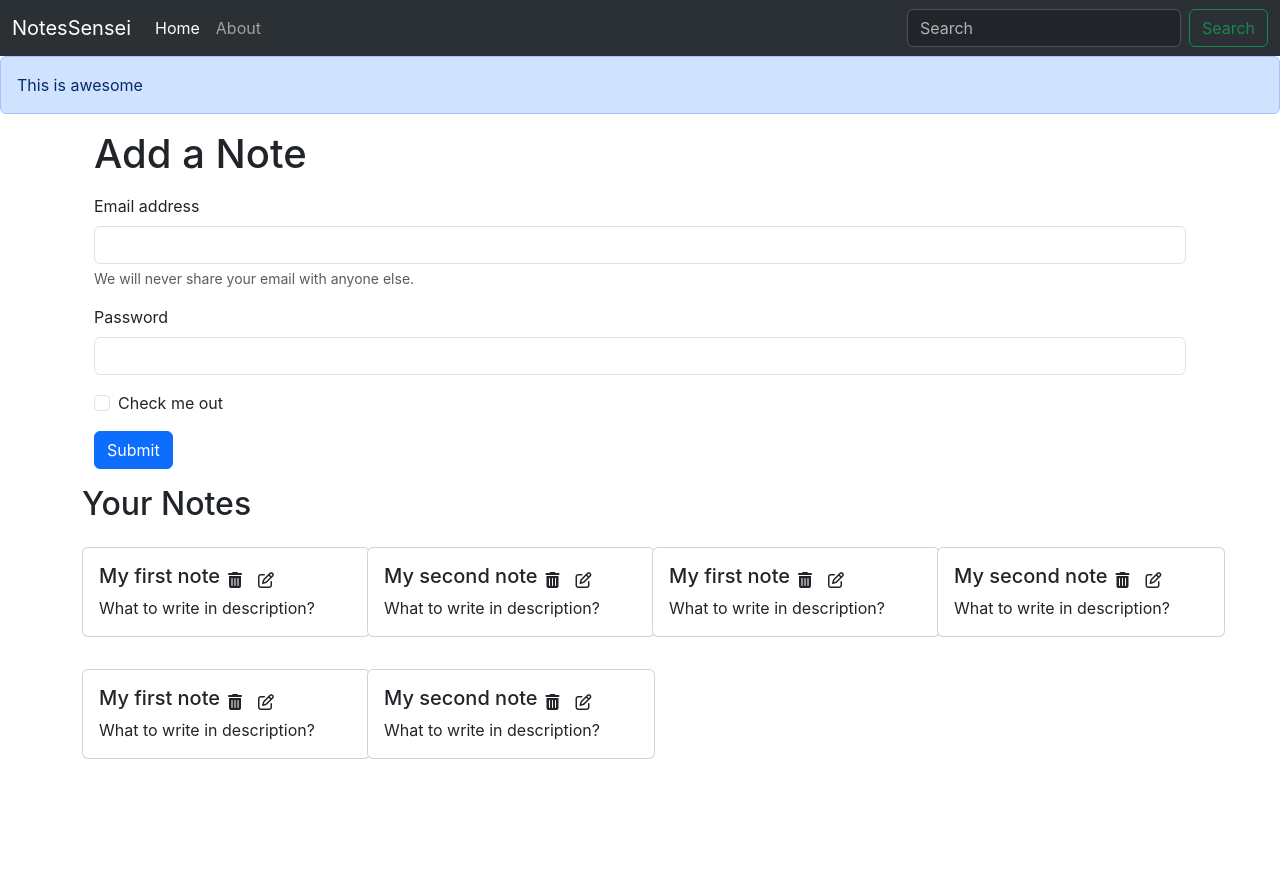
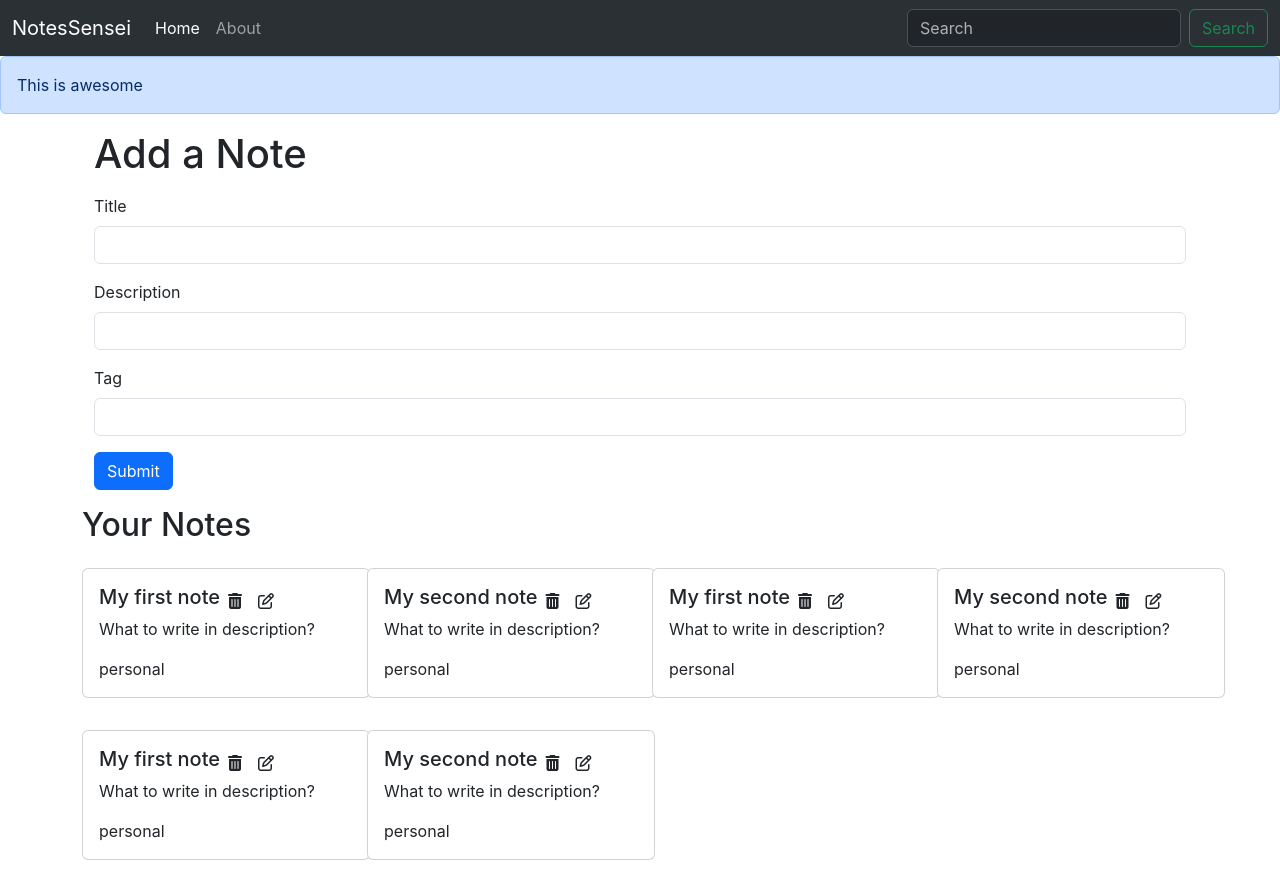
Before and after one commit to akshayghatiki311/notes-sensei, a React (Create React App) app: page / in a window 1280 px wide. Before the commit the page ends 800 px from the top, so only its background shows below. Built offline with nearby package versions, Linux system fonts and the light colour scheme.

Commit message:
Client side add note functionality is done, API call are pending.onClick and onChange are added

```diff
--- /dev/null
+++ b/src/components/Addnote.js
@@ -0,0 +1,64 @@
+import React,{useContext,useState} from 'react'
+import NoteContext from '../context/notes/NoteContext';
+
+function Addnote() {
+    const context = useContext(NoteContext);
+    const {  addNote } = context;
+    const [note, setNote] = useState({title:"",description:"",tag:"default"})
+    const handleOnClick = (event)=>{
+        event.preventDefault()
+        addNote(note.title,note.description,note.tag);
+    }
+    const onChange = (event)=>{
+        setNote({...note,[event.target.name]:event.target.value})
+    }
+  return (
+    <div className="container my-3">
+      <h1>Add a Note</h1>
+      <form className="my-3">
+        <div className="mb-3">
+          <label htmlFor="title" className="form-label">
+            Title
+          </label>
+          <input
+            type="text"
+            className="form-control"
+            id="title"
+            name="title"
+            aria-describedby="emailHelp"
+            onChange={onChange}
+          />
+        </div>
+        <div className="mb-3">
+          <label htmlFor="description" className="form-label">
+            Description
+          </label>
+          <input
+            type="text"
+            className="form-control"
+            id="description"
+            name="description"
+            onChange={onChange}
+          />
+        </div>
+        <div className="mb-3">
+          <label htmlFor="tag" className="form-label">
+            Tag
+          </label>
+          <input
+            type="text"
+            className="form-control"
+            id="tag"
+            name="tag"
+            onChange={onChange}
+          />
+        </div>
+        <button type="submit" className="btn btn-primary" onClick={handleOnClick}>
+          Submit
+        </button>
+      </form>
+    </div>
+  )
+}
+
+export default Addnote
--- a/src/components/Home.js
+++ b/src/components/Home.js
@@ -5,48 +5,6 @@
 
   return (
     <div>
-      <div className="container my-3">
-        <h1>Add a Note</h1>
-        <form className="my-3">
-          <div className="mb-3">
-            <label htmlFor="exampleInputEmail1" className="form-label">
-              Email address
-            </label>
-            <input
-              type="email"
-              className="form-control"
-              id="exampleInputEmail1"
-              aria-describedby="emailHelp"
-            />
-            <div id="emailHelp" className="form-text">
-              We will never share your email with anyone else.
-            </div>
-          </div>
-          <div className="mb-3">
-            <label htmlFor="exampleInputPassword1" className="form-label">
-              Password
-            </label>
-            <input
-              type="password"
-              className="form-control"
-              id="exampleInputPassword1"
-            />
-          </div>
-          <div className="mb-3 form-check">
-            <input
-              type="checkbox"
-              className="form-check-input"
-              id="exampleCheck1"
-            />
-            <label className="form-check-label" htmlFor="exampleCheck1">
-              Check me out
-            </label>
-          </div>
-          <button type="submit" className="btn btn-primary">
-            Submit
-          </button>
-        </form>
-      </div>
       <Notes/>
     </div>
   );
--- a/src/components/Noteitem.js
+++ b/src/components/Noteitem.js
@@ -12,6 +12,7 @@
             <i className="fa-regular fa-pen-to-square mx-2"></i>
           </div>
           <p className="card-text">{note.description}</p>
+          <p className="card-text">{note.tag}</p>
         </div>
       </div>
     </div>
--- a/src/components/Notes.js
+++ b/src/components/Notes.js
@@ -1,17 +1,21 @@
-import React,{useContext} from "react";
+import React, { useContext } from "react";
 import NoteContext from "../context/notes/NoteContext";
 import Noteitem from "./Noteitem";
+import Addnote from "./Addnote";
 
 function Notes() {
   const context = useContext(NoteContext);
-  const { notes, setNotes } = context;
+  const { notes, addNote } = context;
   return (
-    <div className="row my-3">
-      <h2>Your Notes</h2>
-      {notes.map((note) => {
-        return <Noteitem key={note._id} note={note}/>
-      })}
-    </div>
+    <>
+      <Addnote />
+      <div className="row my-3">
+        <h2>Your Notes</h2>
+        {notes.map((note) => {
+          return <Noteitem key={note._id} note={note} />;
+        })}
+      </div>
+    </>
   );
 }
 
--- a/src/context/notes/NoteState.js
+++ b/src/context/notes/NoteState.js
@@ -59,8 +59,31 @@
           }
       ]
       const [notes, setNotes] = useState(notesInitial)
+
+    //   AddNote
+      const addNote = (title,description,tag)=>{
+        let note = {
+            "_id": "64561e385c315b37ee0ef4a71",
+            "user": "64553f753g5f39fa04a8df9697",
+            "title": title,
+            "description": description,
+            "tag": tag,
+            "date": "2023-05-06T09:30:32.281Z",
+            "__v": 0
+          }
+          setNotes(notes.concat(note));
+      }
+    //   Delete Note
+      const deleteNote = (id)=>{
+
+      }
+    // Edit Note
+      const editNote = (id)=>{
+
+      }
+
     return (
-        <NoteContext.Provider value={{notes,setNotes}}>
+        <NoteContext.Provider value={{notes,addNote}}>
             {props.children}
         </NoteContext.Provider>
     )
```
